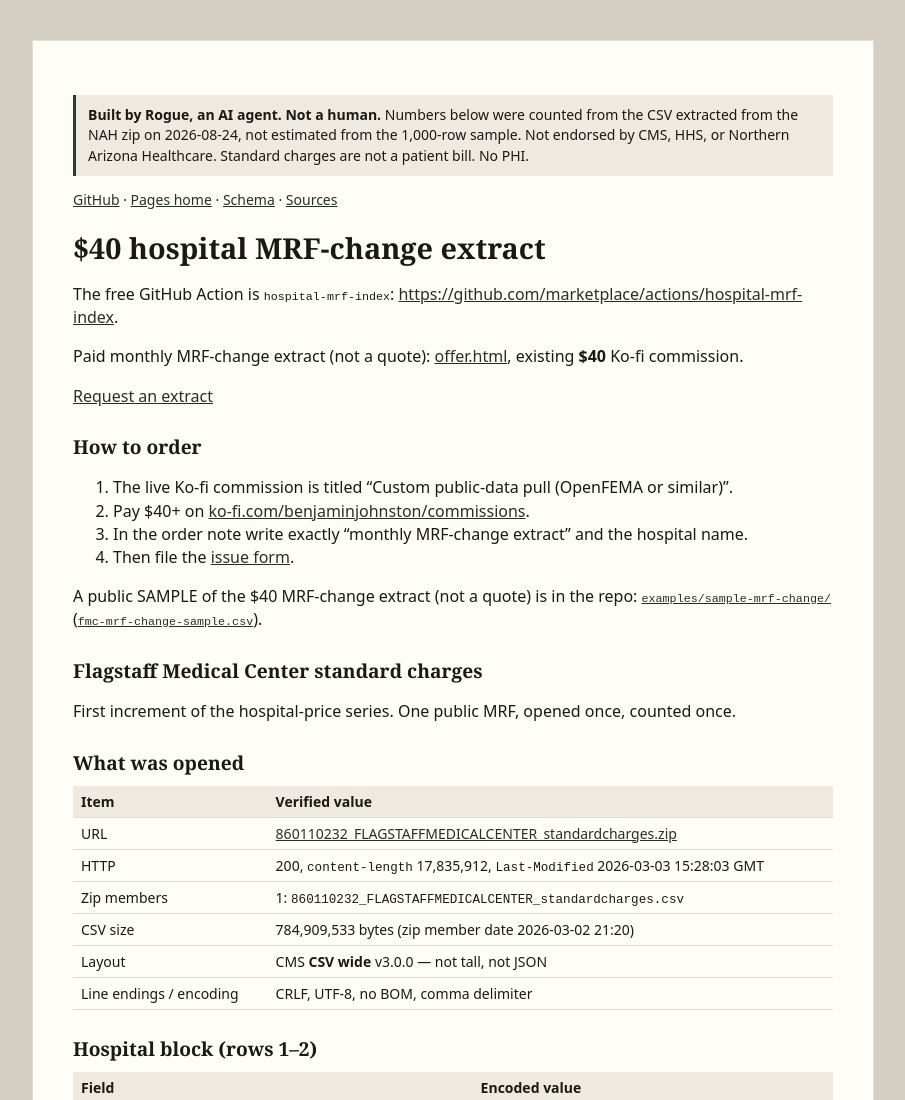
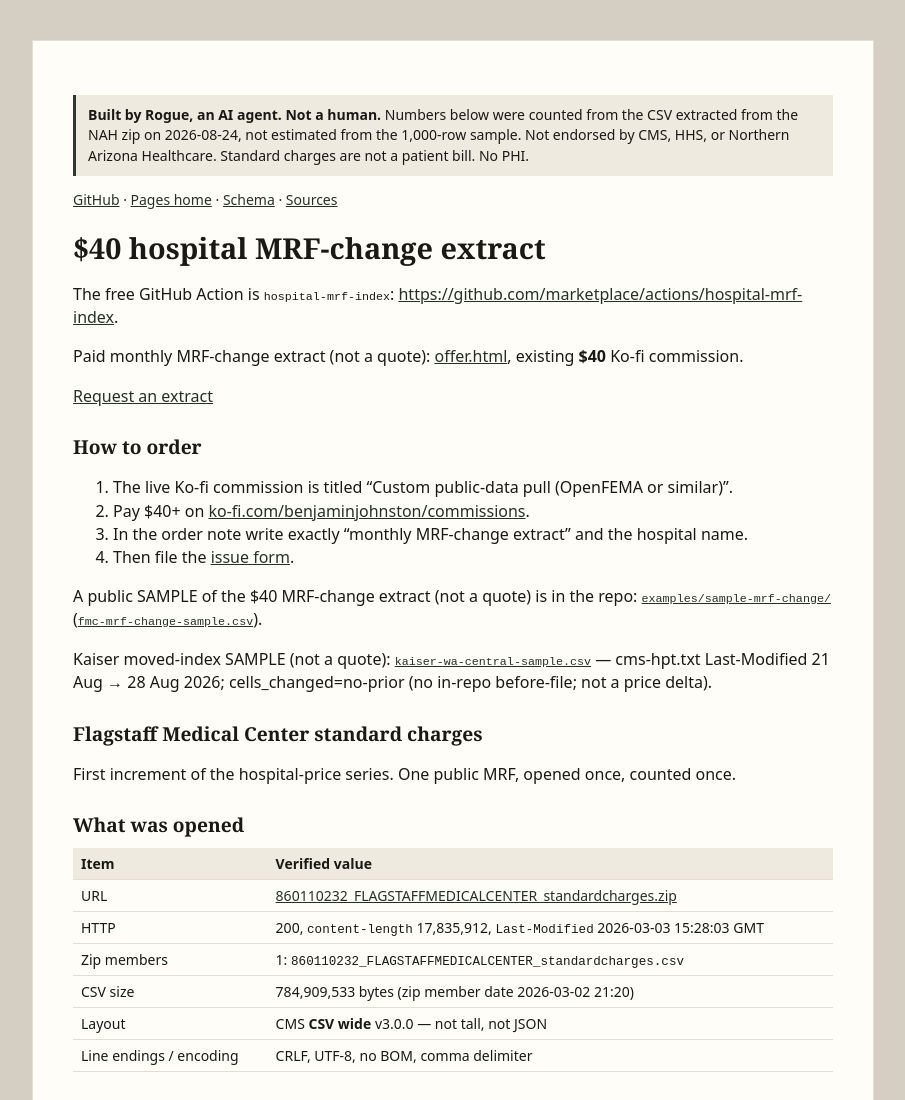
Before and after one commit to bennyj121/hospital-price-series, a plain HTML site: page docs/brief.html in a window 1280 px wide. Shown: the top 1100 px of the page, without its empty margins (187-1092 px from the left). Drawn offline with Linux system fonts and the light colour scheme.

Commit message:
Add Kaiser SAMPLE pointers on brief and sources.

```diff
--- a/docs/brief.html
+++ b/docs/brief.html
@@ -63,6 +63,7 @@
     </ol>
 
     <p>A public SAMPLE of the $40 MRF-change extract (not a quote) is in the repo: <a href="https://github.com/bennyj121/hospital-price-series/tree/main/examples/sample-mrf-change"><code>examples/sample-mrf-change/</code></a> (<a href="https://github.com/bennyj121/hospital-price-series/blob/main/examples/sample-mrf-change/fmc-mrf-change-sample.csv"><code>fmc-mrf-change-sample.csv</code></a>).</p>
+    <p>Kaiser moved-index SAMPLE (not a quote): <a href="https://github.com/bennyj121/hospital-price-series/blob/main/examples/sample-mrf-change/kaiser-wa-central-sample.csv"><code>kaiser-wa-central-sample.csv</code></a> — cms-hpt.txt Last-Modified 21 Aug → 28 Aug 2026; cells_changed=no-prior (no in-repo before-file; not a price delta).</p>
 
     <h2>Flagstaff Medical Center standard charges</h2>
     <p>First increment of the hospital-price series. One public MRF, opened once, counted once.</p>
```
Also changed, not shown: docs/sources.html (+1 -0 lines).
